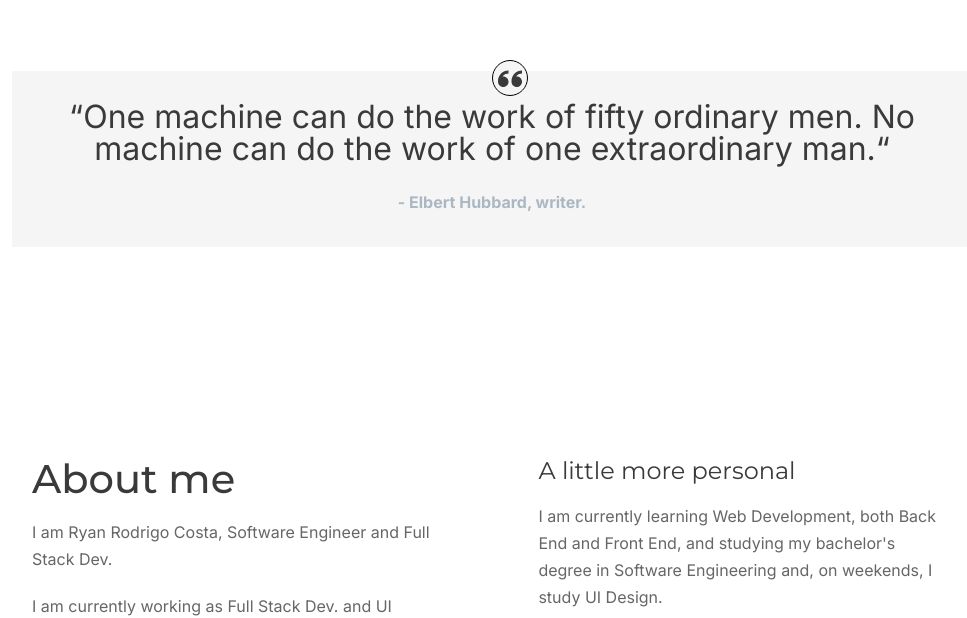
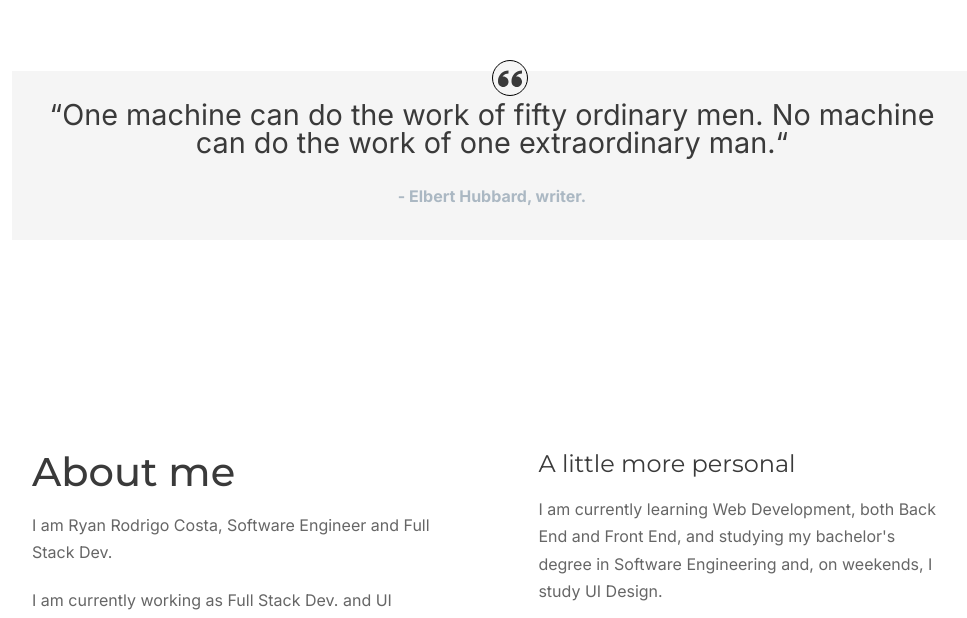
Before and after one commit to Ryan-R-C/new-portfolio, a React (Create React App) app: page / in a window 1280 px wide. Shown: the part 981-1599 px from the top of the page, without its empty margins (148-1115 px from the left). Built offline with nearby package versions, Linux system fonts and the light colour scheme.

Commit message:
feat: fixed the FeaturedBlockQuote styles

```diff
--- a/src/components/FeaturedBlockQuote/styles.ts
+++ b/src/components/FeaturedBlockQuote/styles.ts
@@ -14,7 +14,8 @@ export const Container = styled.div`
 
   blockquote{
     margin-bottom: 2.75%;
-    font-size: 2rem;
+    /* font-size: 2rem; */
+    font-size: 1.8rem;
     color: #3a3a3a;
   }
 
```
